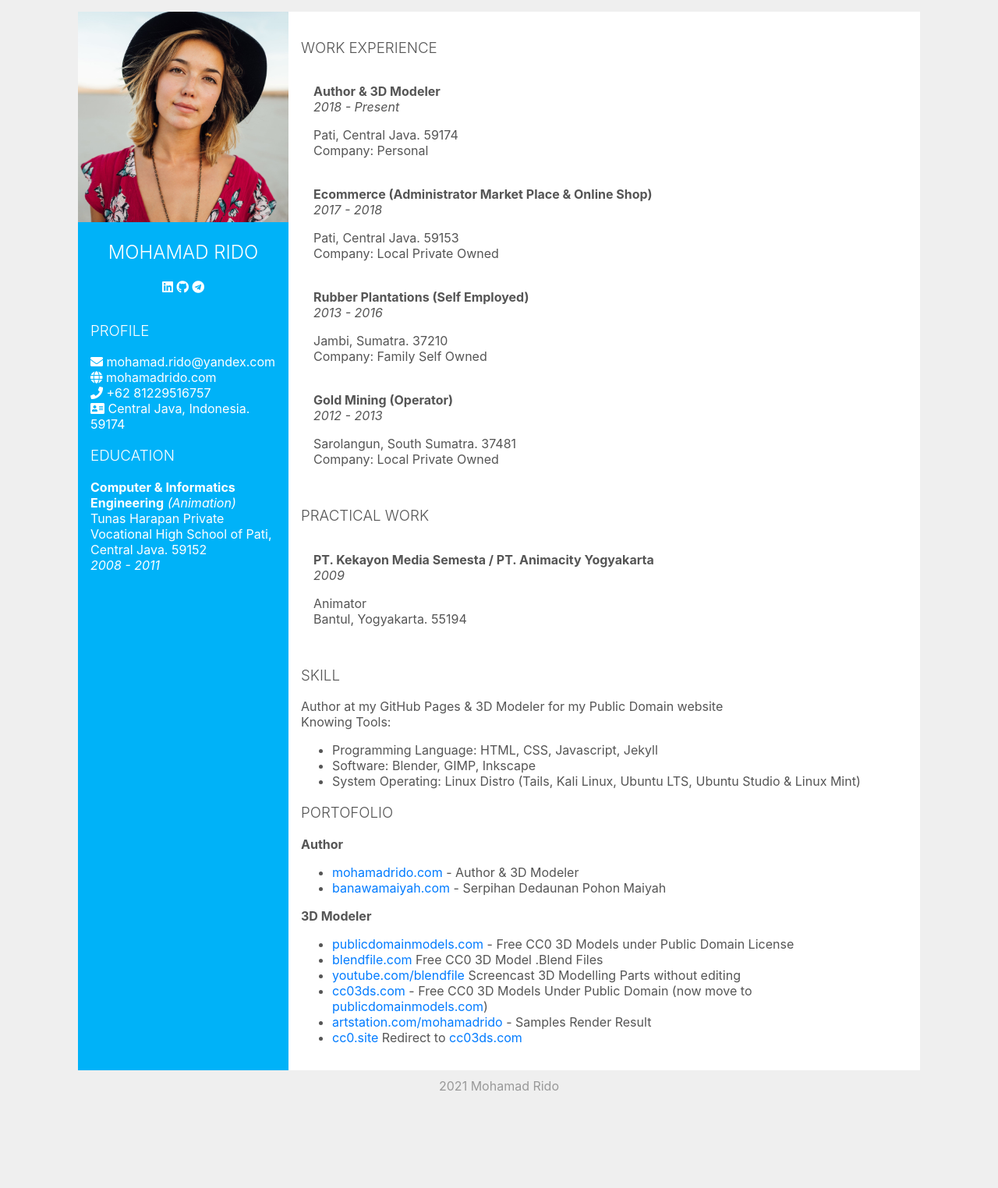
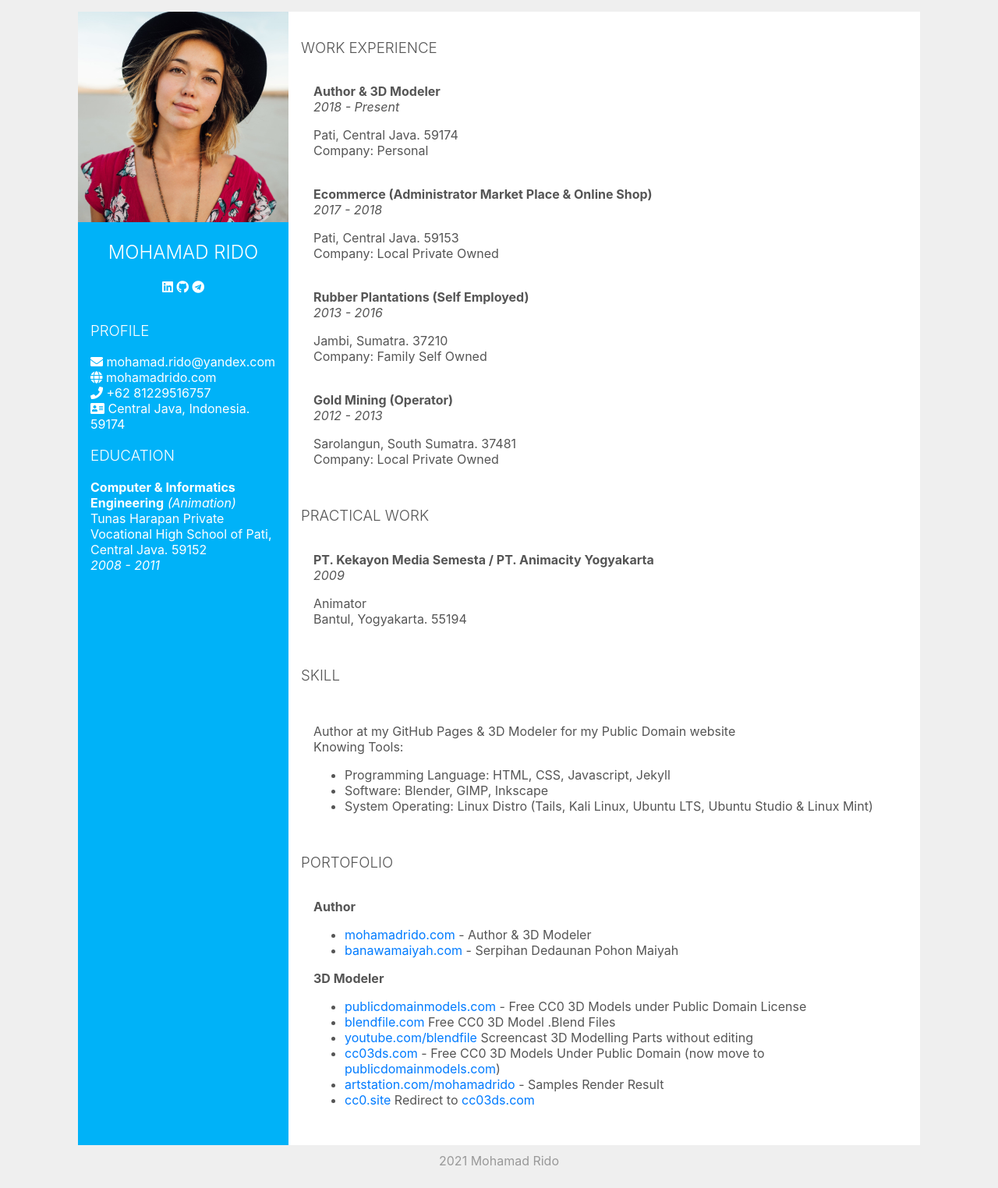
Before and after one commit to mohamadrido/about, a Jekyll site: the page built from index.html, in a window 1280 px wide. Shown: the whole page at 78% size. Built offline with Jekyll 4.4.1, drawn with Linux system fonts in a browser that asks for light colours; nearby versions of some CDN libraries; before the commit the page ends 1428 px from its top, so only the background shows below that.

Commit message:
Update index.html

```diff
--- a/index.html
+++ b/index.html
@@ -74,6 +74,7 @@ layout: default
     </div>
 
     <h3>SKILL</h3>
+    <div class="container" style="padding: 1em;">
     <p>Author at my GitHub Pages & 3D Modeler for my Public Domain website<br/>
     Knowing Tools:<br/>
     <ul>
@@ -82,8 +83,10 @@ layout: default
     <li>System Operating: Linux Distro (Tails, Kali Linux, Ubuntu LTS, Ubuntu Studio & Linux Mint)</li>
     </ul>
     </p>
+    </div>
 
     <h3>PORTOFOLIO</h3>
+    <div class="container" style="padding: 1em;">
     <b>Author</b>
       <ul>
       <li><a href="https://mohamadrido.com">mohamadrido.com</a> - Author & 3D Modeler</li>
@@ -99,6 +102,7 @@ layout: default
       <li><a href="https://artstation.com/mohamadrido">artstation.com/mohamadrido</a> - Samples Render Result</li>
       <li><a href="https://cc0.site">cc0.site</a> Redirect to <a href="https://cc03ds.com">cc03ds.com</a></li>
       </ul>
+    </div>
 
   </div>
   </div>
```
